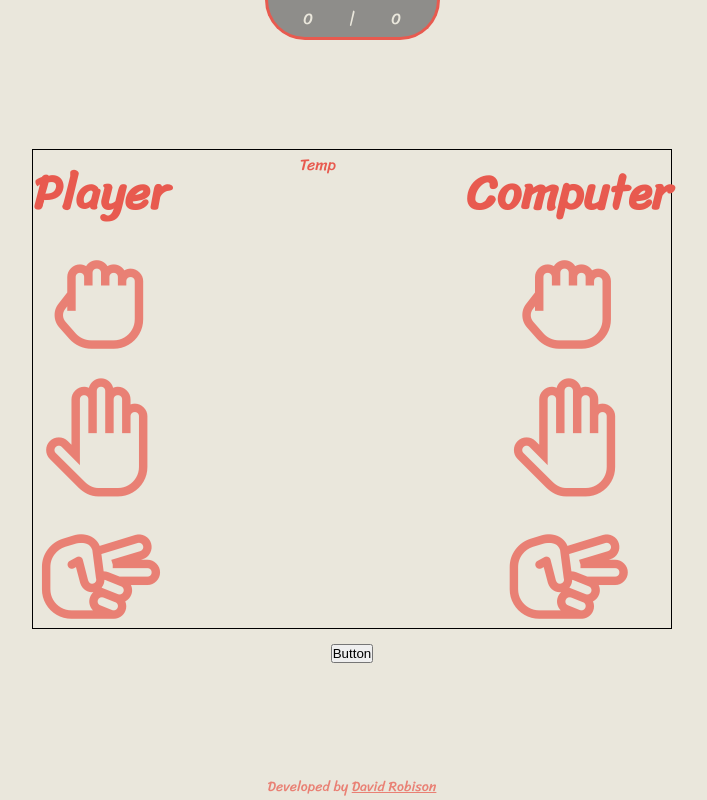
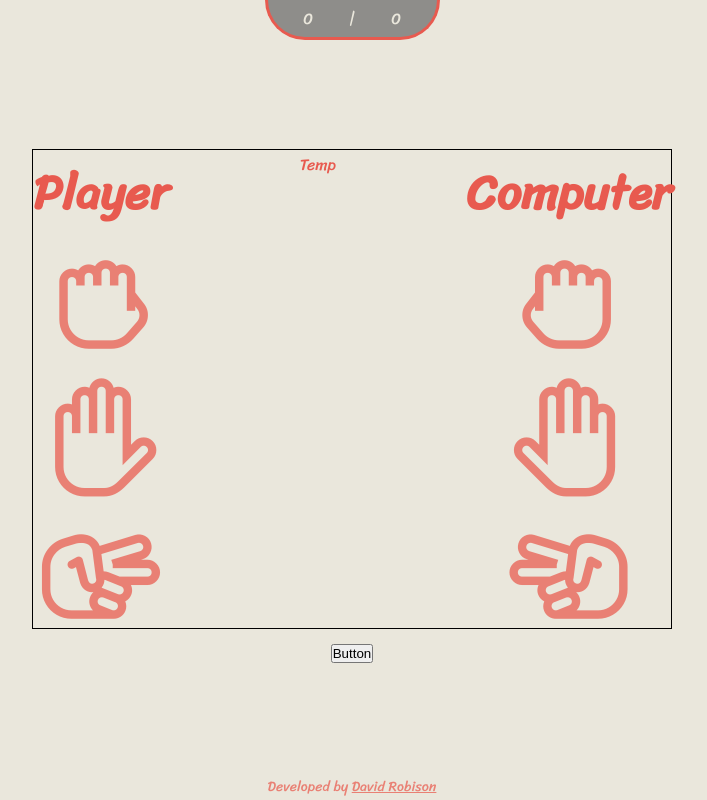
Before and after one commit to robisonwebdev/rock-paper-scissors-react, a React (Create React App) app: page / in a window 1280 px wide. Shown: the whole page, without its empty margins (288-995 px from the left). Built offline with nearby package versions, Linux system fonts and the light colour scheme.

Commit message:
Transform the scaleX of three icons.

```diff
--- a/src/styles/GamePiece.css
+++ b/src/styles/GamePiece.css
@@ -2,3 +2,9 @@
     color: var(--redLight);
     font-size: 135px;
 }
+
+.Player .la-hand-rock,
+.Player .la-hand-paper,
+.Computer .la-hand-scissors {
+    transform: scaleX(-1);
+}
```
